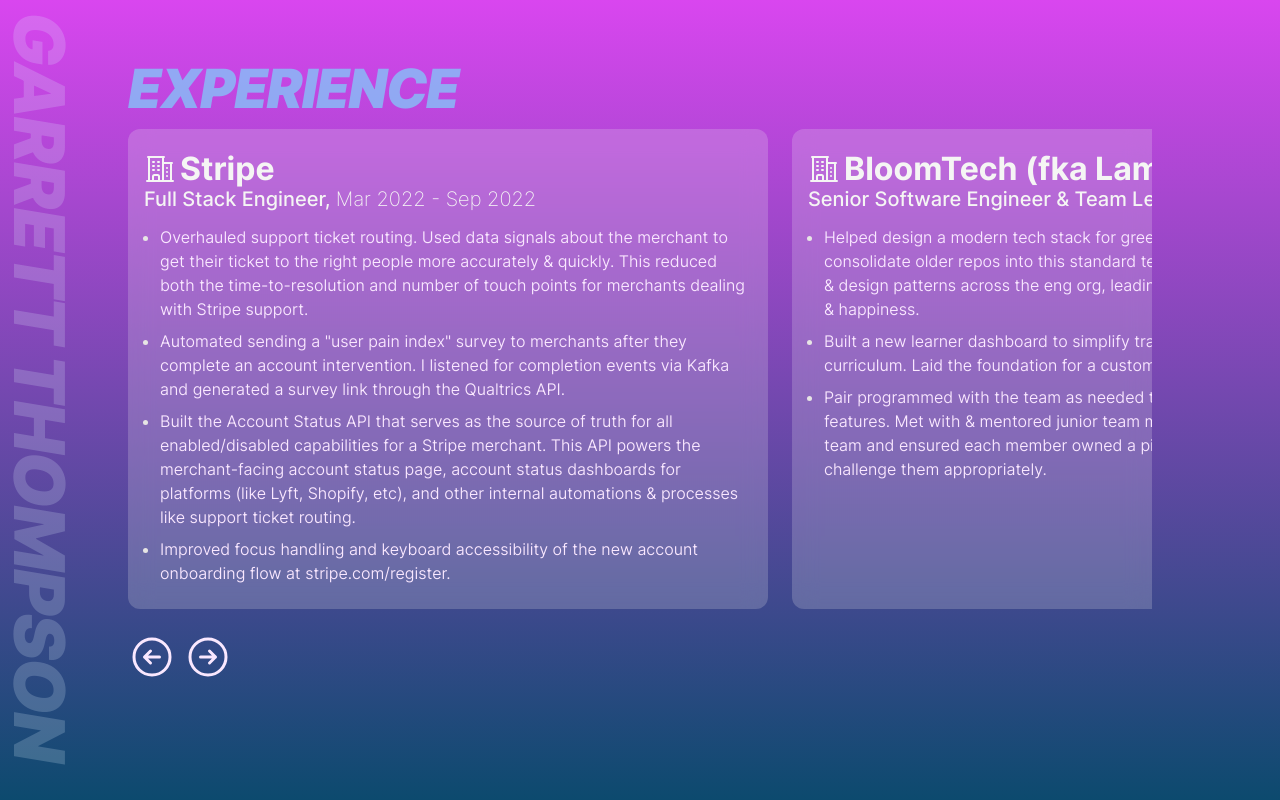
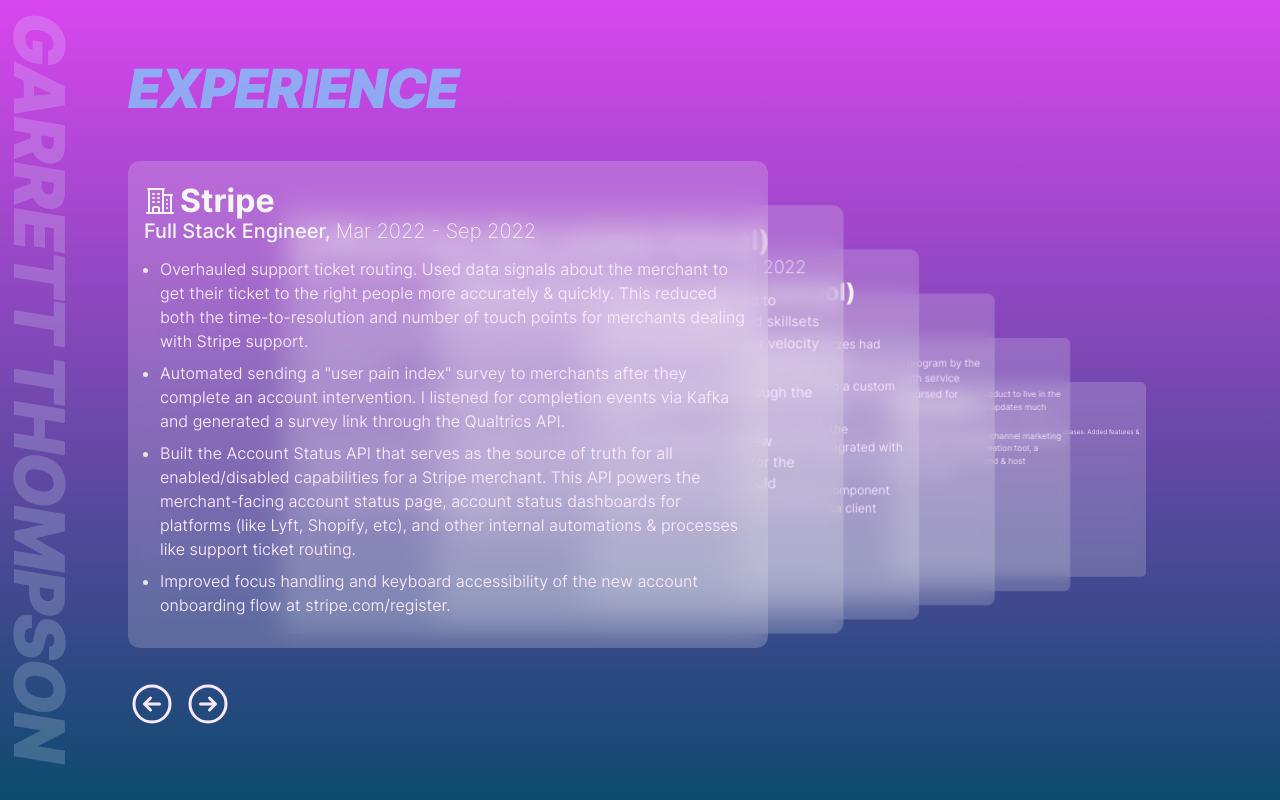
Before and after one commit to garrett-thompson/garrett-thompson.dev, a Next.js app: page / in a window 1280 px wide. Built offline with nearby package versions, Linux system fonts and the light colour scheme.

Commit message:
tests working, cards stacked and animating well.

```diff
--- /dev/null
+++ b/components/card/card-stack.tsx
@@ -0,0 +1,55 @@
+import React from "react";
+import { motion } from "framer-motion";
+import { moveBackward, moveForward } from "../../utils/move";
+import { Card, CardProps } from "./card";
+import classNames from "classnames";
+import { CardStackControls } from "./controls";
+
+const TOP_OFFSET = 15;
+const LEFT_OFFSET = 120;
+const SCALE_FACTOR = 0.12;
+
+interface CardStackProps {
+  children: React.ReactElement<CardProps>[];
+  className?: string;
+}
+export const CardStack = ({ children, className }: CardStackProps) => {
+  const [cards, setCards] = React.useState(children);
+  const nextCard = () => {
+    setCards(moveForward(cards));
+  };
+  const prevCard = () => {
+    setCards(moveBackward(cards));
+  };
+
+  return (
+    <div className={classNames("flex flex-col justify-between", className)}>
+      <ul className="relative h-full my-8">
+        {cards.map((card, index) => {
+          const scale = 1 - index * SCALE_FACTOR;
+          console.log({ scale });
+          return (
+            <motion.li
+              className="absolute h-full"
+              key={card.props.token}
+              initial={false}
+              animate={{
+                top: index * TOP_OFFSET,
+                left: index * LEFT_OFFSET,
+                scale,
+                width: "540px",
+                zIndex: cards.length - index,
+              }}
+            >
+              <Card
+                {...card.props}
+                className={classNames(card.props.className, "h-full")}
+              />
+            </motion.li>
+          );
+        })}
+      </ul>
+      <CardStackControls onNext={nextCard} onPrev={prevCard} />
+    </div>
+  );
+};
--- a/components/card.tsx
+++ b/components/card/card.tsx
@@ -1,6 +1,7 @@
 import classNames from "classnames";
 
-interface CardProps {
+export interface CardProps {
+  token: string;
   children?: React.ReactNode;
   className?: string;
 }
--- a/components/experience-controls.tsx
+++ b/components/card/controls.tsx
@@ -1,14 +1,20 @@
 import classNames from "classnames";
 
-interface ExperienceControlsProps {
+interface CardStackControlsProps {
   className?: string;
+  onNext: () => void;
+  onPrev: () => void;
 }
-export const ExperienceControls = ({ className }: ExperienceControlsProps) => (
+export const CardStackControls = ({
+  className,
+  onNext,
+  onPrev,
+}: CardStackControlsProps) => (
   <div className={classNames("flex", className)}>
-    <button className="mr-2">
+    <button className="mr-2" onClick={onPrev}>
       <LeftArrow />
     </button>
-    <button>
+    <button onClick={onNext}>
       <RightArrow />
     </button>
   </div>
@@ -21,7 +27,7 @@
     viewBox="0 0 24 24"
     stroke-width="1.5"
     stroke="currentColor"
-    className="w-12 h-12 text-fuchsia-100"
+    className="w-12 h-12 text-fuchsia-100 cursor-pointer"
   >
     <path
       stroke-linecap="round"
@@ -38,7 +44,7 @@
     viewBox="0 0 24 24"
     stroke-width="1.5"
     stroke="currentColor"
-    className="w-12 h-12 text-fuchsia-100"
+    className="w-12 h-12 text-fuchsia-100 cursor-pointer"
   >
     <path
       stroke-linecap="round"
--- a/pages/index.tsx
+++ b/pages/index.tsx
@@ -2,7 +2,7 @@
 import Head from "next/head";
 import { useState } from "react";
 import { motion } from "framer-motion";
-import { Card } from "../components/card";
+import { Card } from "../components/card/card";
 import { Banner, Heading1 } from "../components/typography";
 import {
   BloomTechExperience1,
@@ -14,7 +14,7 @@
 } from "../layouts/experience/onovative";
 import { SemanticBitsExperience } from "../layouts/experience/semantic-bits";
 import { StripeExperience } from "../layouts/experience/stripe";
-import { ExperienceControls } from "../components/experience-controls";
+import { CardStack } from "../components/card/card-stack";
 
 const Home: NextPage = () => {
   return (
@@ -29,29 +29,30 @@
 
       <Banner>GARRETT THOMPSON</Banner>
 
-      <main className="h-screen w-screen px-32 flex flex-col bg-gradient-to-t from-sky-900 to-fuchsia-500 py-12">
+      <main className="h-screen w-screen px-32 py-12 flex flex-col bg-gradient-to-t from-sky-900 to-fuchsia-500">
         <Heading1 className="text-sky-300 opacity-70">EXPERIENCE</Heading1>
-        <div className="overflow-x-scroll flex mb-6 space-x-6">
-          <Card className="overflow-scroll">
+        <div className="overflow-x-scroll flex flex-col flex-1 mb-6 space-x-6">
+          <CardStack className="flex-auto">
+            <Card token="stripe_1" className="overflow-scroll">
               <StripeExperience />
             </Card>
-          <Card className="overflow-scroll">
+            <Card token="bloomtech_1" className="overflow-scroll">
               <BloomTechExperience1 />
             </Card>
-          <Card className="overflow-scroll">
+            <Card token="bloomtech_2" className="overflow-scroll">
               <BloomTechExperience2 />
             </Card>
-          <Card className="overflow-scroll">
+            <Card token="semanticbits_1" className="overflow-scroll">
               <SemanticBitsExperience />
             </Card>
-          <Card className="overflow-scroll">
+            <Card token="onovative_1" className="overflow-scroll">
               <OnovativeExperience1 />
             </Card>
-          <Card className="overflow-scroll">
+            <Card token="onovative_2" className="overflow-scroll">
               <OnovativeExperience2 />
             </Card>
+          </CardStack>
         </div>
-        <ExperienceControls className="" />
       </main>
     </div>
   );
--- a/tsconfig.json
+++ b/tsconfig.json
@@ -8,7 +8,7 @@
     "forceConsistentCasingInFileNames": true,
     "noEmit": true,
     "esModuleInterop": true,
-    "module": "esnext",
+    "module": "commonjs",
     "moduleResolution": "node",
     "resolveJsonModule": true,
     "isolatedModules": true,
--- /dev/null
+++ b/utils/move.ts
@@ -0,0 +1,7 @@
+export const moveForward = (arr: any[]) => {
+  return [...arr.slice(1), arr[0]];
+};
+
+export const moveBackward = (arr: any[]) => {
+  return [arr[arr.length - 1], ...arr.slice(0, -1)];
+};
```
Also changed, not shown: package.json (+8 -1 lines), 3 other files (tests, documents, lock files or other folders). Lines whose indentation alone changed are shown as unchanged.
